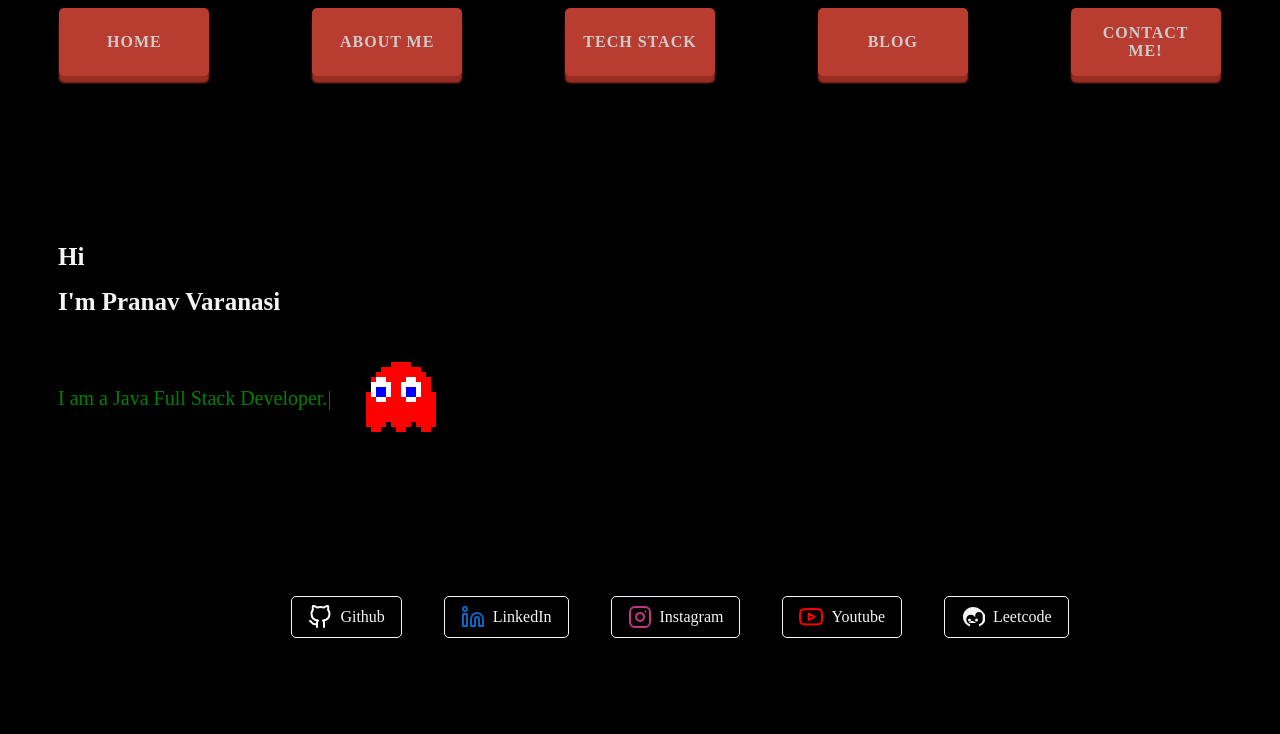
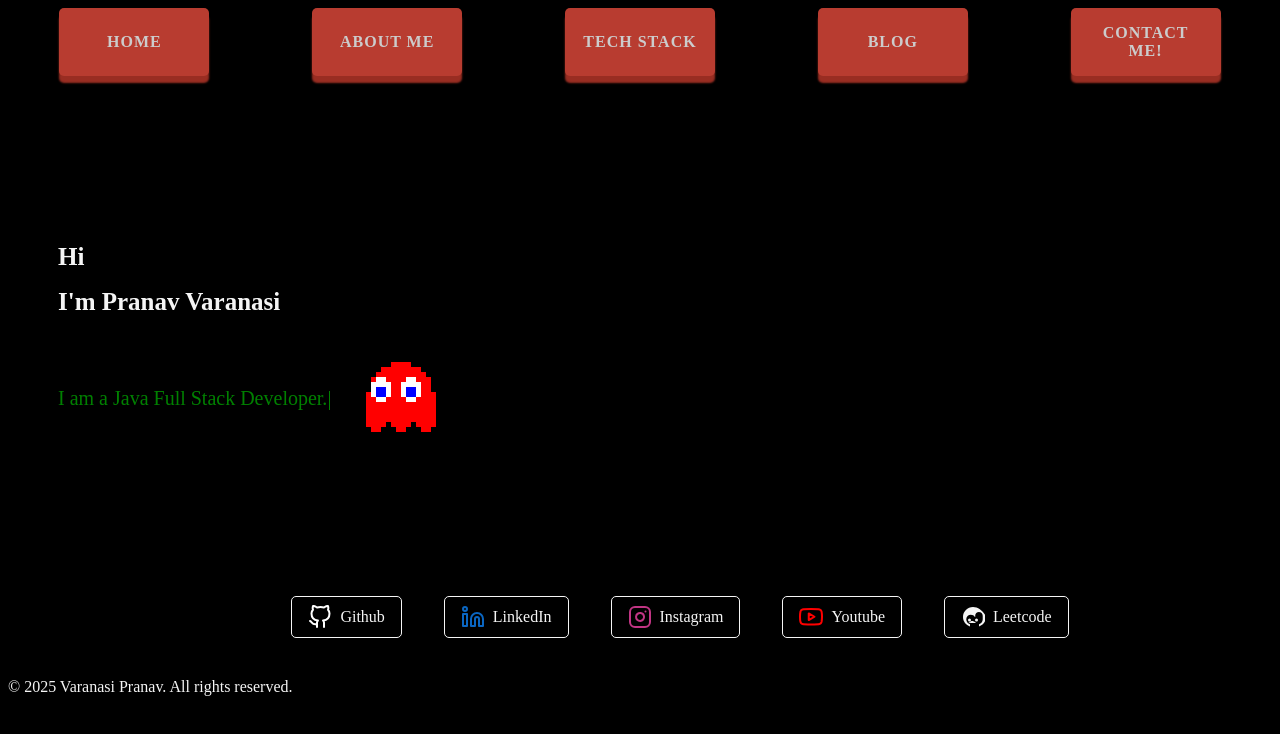
Before and after one commit to varanasipranav/Portfolio-Website, a React (Create React App) app: page / in a window 1280 px wide. Shown: the top 734 px of the page. Built offline with nearby package versions, Linux system fonts and the light colour scheme; a web font is replaced by a local one.

Commit message:
Commit 15-06-25

```diff
--- a/src/Components/AboutMe.jsx
+++ b/src/Components/AboutMe.jsx
@@ -4,6 +4,7 @@
 import "../Styles/About.css";
 import { TypeAnimation } from "react-type-animation";
 import { useEffect, useRef } from "react";
+import Footer from "./Footer";
 
 import profilePic from "../Assets/Profile.jpeg"; // Make sure you have a profile picture in this location
 
@@ -144,6 +145,7 @@
         </div>
       </div>
     </div>
+    <Footer />
     </>
   );
 }
--- a/src/Components/ContactMe.jsx
+++ b/src/Components/ContactMe.jsx
@@ -1,6 +1,7 @@
 import '../Styles/ContactMe.css'
 import Header from './header'
 import { useState } from 'react';
+import Footer from './Footer';
 
 export default function ContactMe() {
     const [formData, setFormData] = useState({
@@ -51,6 +52,7 @@
                 </form>
             </div>
         </div>
+        <Footer/>
         </>
     );
 }
--- /dev/null
+++ b/src/Components/Footer.jsx
@@ -0,0 +1,11 @@
+import React from 'react';
+
+function Footer() {
+  return (
+    <footer>
+      <p>&copy; 2025 Varanasi Pranav. All rights reserved.</p>
+    </footer>
+  );
+}
+
+export default Footer;
--- a/src/Components/Landing.jsx
+++ b/src/Components/Landing.jsx
@@ -4,6 +4,7 @@
 import Header from './header';
 import Image from './Image';
 import profilePic from '../Assets/Profile.jpeg'; // Import the profile image
+import Footer from './Footer';
 
 export default function Landing(){
  return(
@@ -87,7 +88,7 @@
     </div> {/* End of Landing-content div */}
  {/* Add the image */}
  </div>
-
+ <Footer/>
         </>
     )
 
--- a/src/Components/PersonalBlog.jsx
+++ b/src/Components/PersonalBlog.jsx
@@ -2,6 +2,7 @@
 import {fakePosts} from '../fakePost'
 import Post from "./Post";
 import '../Styles/PersonalBlog.css'
+import Footer from './Footer'
 export default function PersonalBlog(){
     return(
         <>
@@ -18,6 +19,7 @@
                     />
                 ))}
             </div>
+            <Footer/>
         </>
     )
 }
--- a/src/Components/Professional.jsx
+++ b/src/Components/Professional.jsx
@@ -3,6 +3,7 @@
 import '../Styles/Professional.css';
 import Experience from "./Experience";
 import { TypeAnimation } from "react-type-animation";
+import Footer from "./Footer";
 
 export default function Professional() {
     return (
@@ -62,6 +63,7 @@
 
 
                 <br />
+                <Footer />
             </div>
         </>
     );
```
